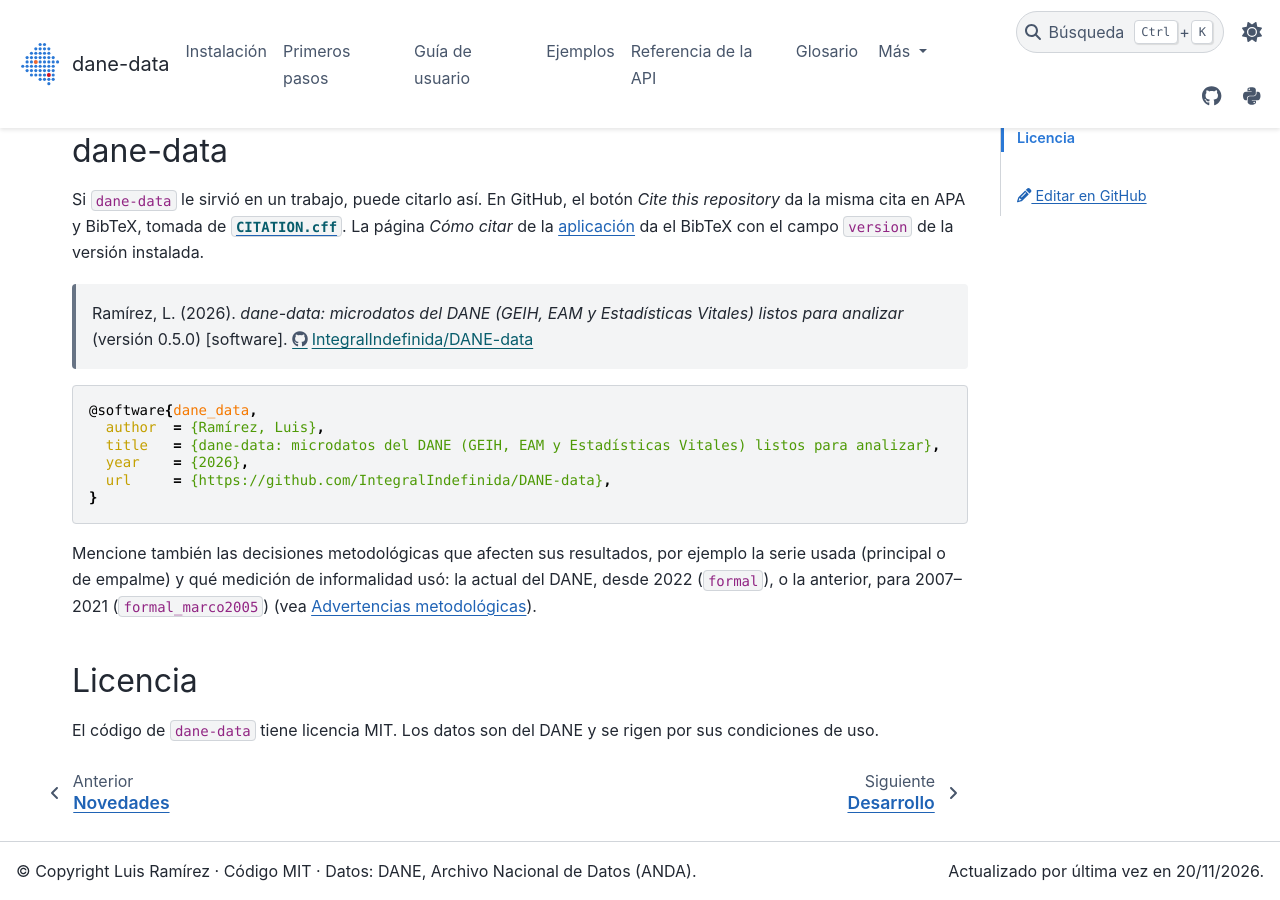
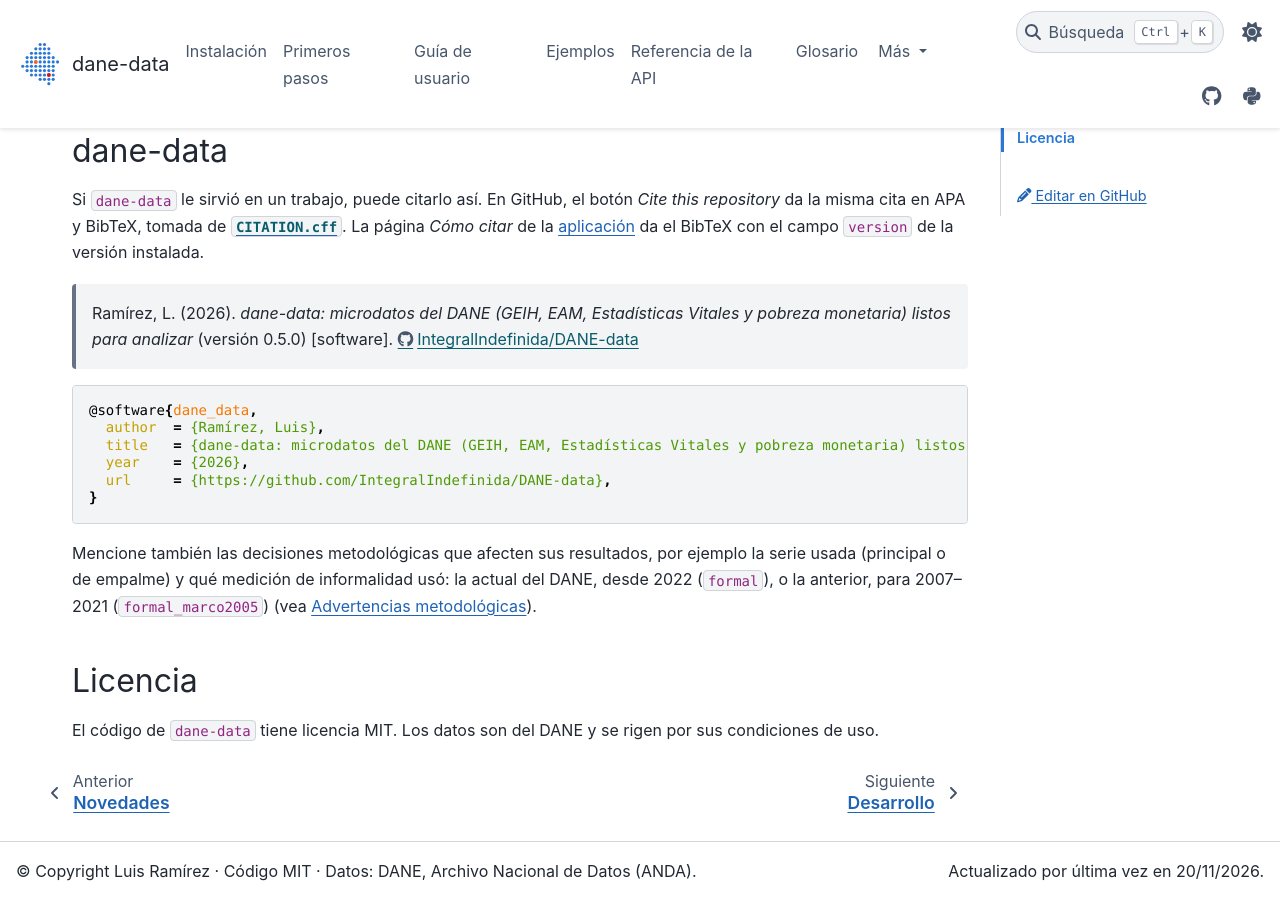
Before and after one commit to IntegralIndefinida/DANE-data, a Sphinx documentation site: the page built from docs/citar.md, in a window 1280 px wide and 900 px high, scrolled down 922 px. Built offline with Sphinx 7.4.7 and the PyData theme 0.15.4, drawn with Linux system fonts in a browser that asks for light colours.

Commit message:
Incluir la pobreza monetaria en la cita y la descripción del paquete

````diff
--- a/docs/citar.md
+++ b/docs/citar.md
@@ -30,13 +30,13 @@ misma cita en APA y BibTeX, tomada de
 [`CITATION.cff`](https://github.com/IntegralIndefinida/DANE-data/blob/main/CITATION.cff). La página *Cómo citar* de
 la {doc}`aplicación <guia/app>` da el BibTeX con el campo `version` de la versión instalada.
 
-> Ramírez, L. (2026). *dane-data: microdatos del DANE (GEIH, EAM y Estadísticas Vitales) listos para analizar* (versión
+> Ramírez, L. (2026). *dane-data: microdatos del DANE (GEIH, EAM, Estadísticas Vitales y pobreza monetaria) listos para analizar* (versión
 > {{ version }}) [software]. <https://github.com/IntegralIndefinida/DANE-data>
 
 ```bibtex
 @software{dane_data,
   author  = {Ramírez, Luis},
-  title   = {dane-data: microdatos del DANE (GEIH, EAM y Estadísticas Vitales) listos para analizar},
+  title   = {dane-data: microdatos del DANE (GEIH, EAM, Estadísticas Vitales y pobreza monetaria) listos para analizar},
   year    = {2026},
   url     = {https://github.com/IntegralIndefinida/DANE-data},
 }
--- a/pyproject.toml
+++ b/pyproject.toml
@@ -5,7 +5,7 @@ build-backend = "setuptools.build_meta"
 [project]
 name = "dane-data"
 version = "0.5.0"
-description = "Descarga, carga y análisis de microdatos del DANE (GEIH, EAM y Estadísticas Vitales) para estudiantes de economía."
+description = "Descarga, carga y análisis de microdatos del DANE (GEIH, EAM, Estadísticas Vitales y pobreza monetaria) para estudiantes de economía."
 readme = "README.md"
 license = "MIT"
 license-files = ["LICENSE"]
````
Also changed, not shown: README.md (+2 -2 lines), 2 other files.
